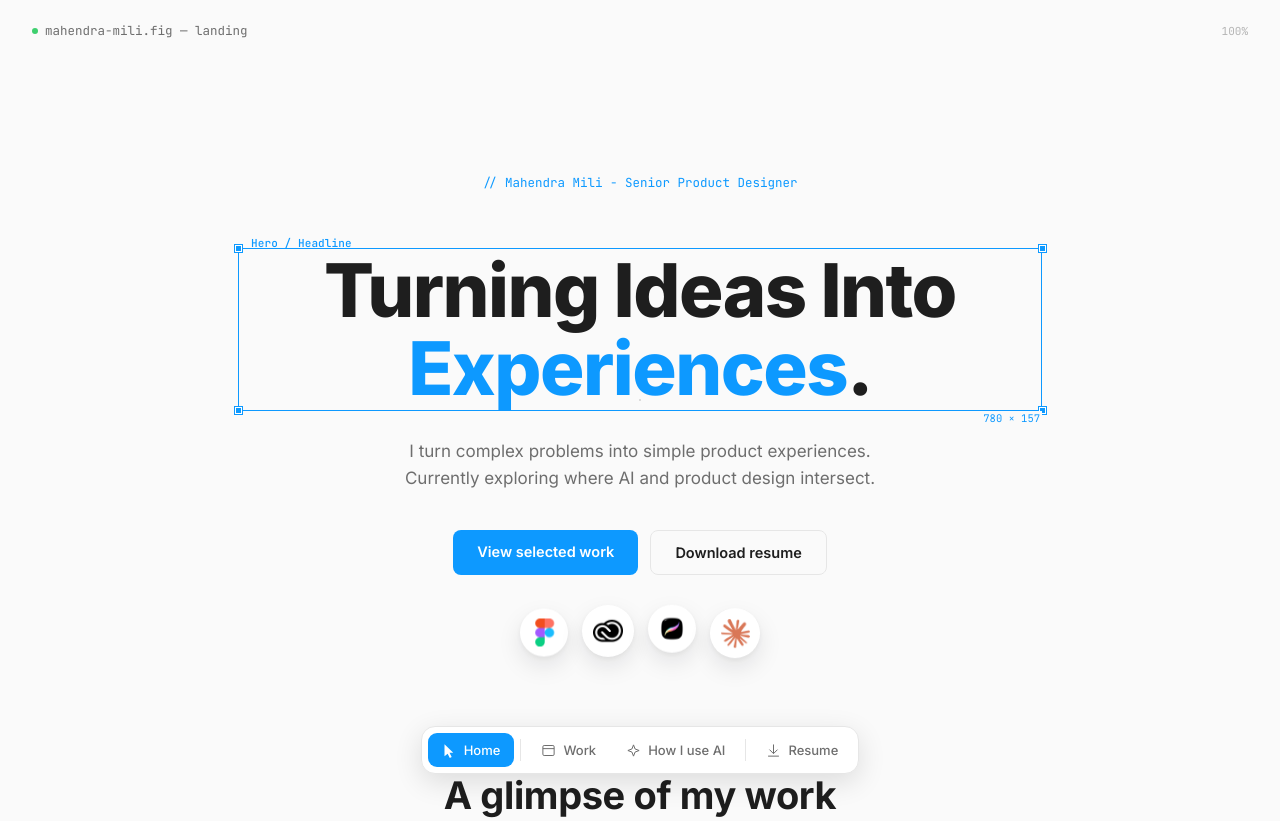
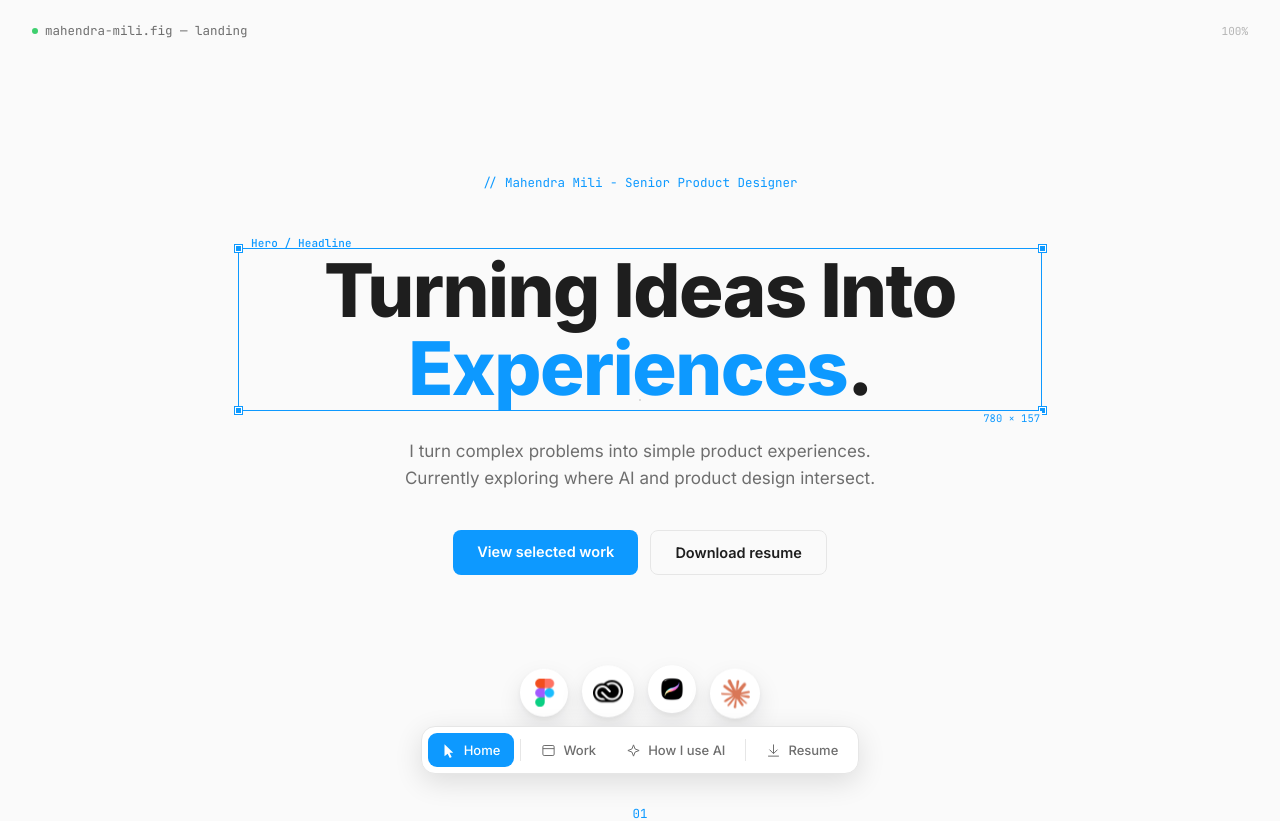
Before and after one commit to leesoosun/Figma_Style_Portfolio, a React (Vite) app: page / in a window 1280 px wide. Shown: the top 821 px of the page. Built offline with nearby package versions, Linux system fonts and the light colour scheme.

Commit message:
Increase hero bottom padding to 160px on desktop, keep mobile at 100px

```diff
--- a/src/styles/home.css
+++ b/src/styles/home.css
@@ -1,7 +1,7 @@
 /* Page-specific styles for index.html — shared tokens/components live in styles.css */
 
 /* ---------- Hero ---------- */
-.hero{ position:relative; padding-top:190px; padding-bottom:100px; text-align:center; }
+.hero{ position:relative; padding-top:190px; padding-bottom:160px; text-align:center; }
 .hero .eyebrow{
   font-family:var(--mono); font-size:12.5px; color:var(--blue);
   margin-top:-16px; margin-bottom:60px; display:block;
@@ -186,7 +186,7 @@
 .conclude .actions{ margin-top:36px; display:flex; gap:12px; justify-content:center; flex-wrap:wrap; }
 
 @media (max-width:760px){
-  .hero{ padding-top:70px; }
+  .hero{ padding-top:70px; padding-bottom:100px; }
   .brands-track, .brands-group{ gap:40px; }
   .work-row{ grid-template-columns:1fr; }
   .work-row .thumb, .work-row:nth-child(even) .thumb{ order:1 !important; }
```
